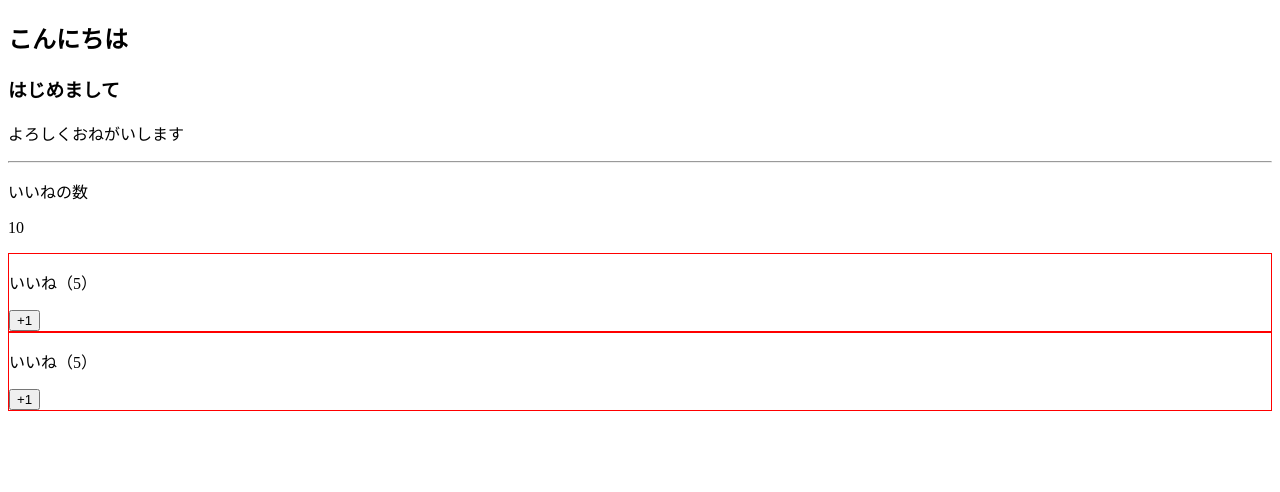
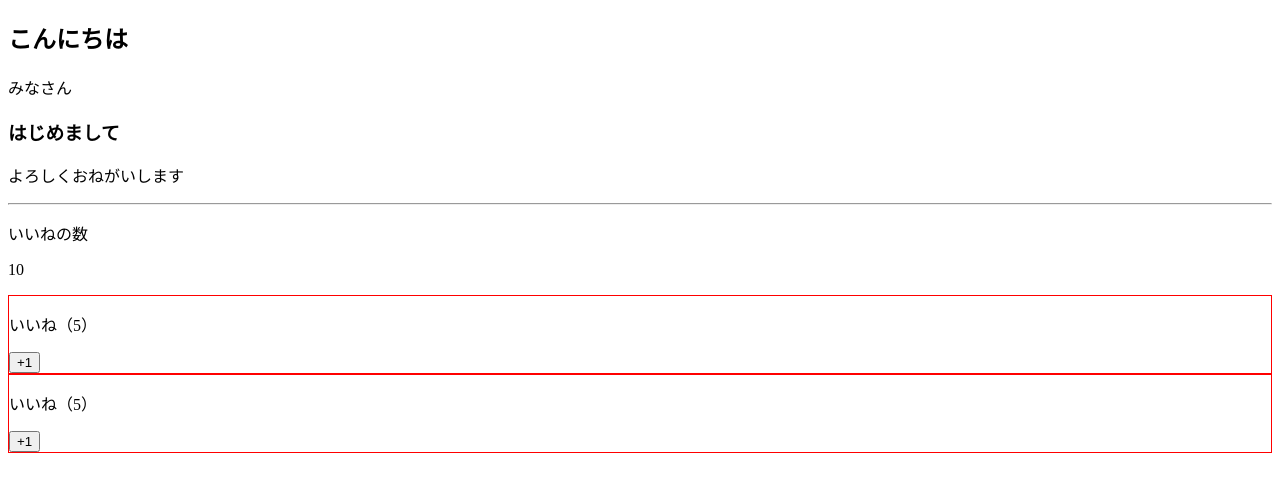
Before and after one commit to harukoya/sample-vue, a Vue app: page / in a window 1280 px wide. Shown: the top 492 px of the page. Built offline with nearby package versions, Linux system fonts and the light colour scheme.

Commit message:
名前付きslotでない要素を散りばめてもvueが裏でv-slot:defaultを作っているので一か所にまとまって表示される

```diff
--- a/src/App.vue
+++ b/src/App.vue
@@ -1,6 +1,7 @@
 <template>
   <div>
     <LikeHeader>
+      <p>みなさん</p>
       <template v-slot:title>
         <h2>こんにちは</h2>
       </template>
```
